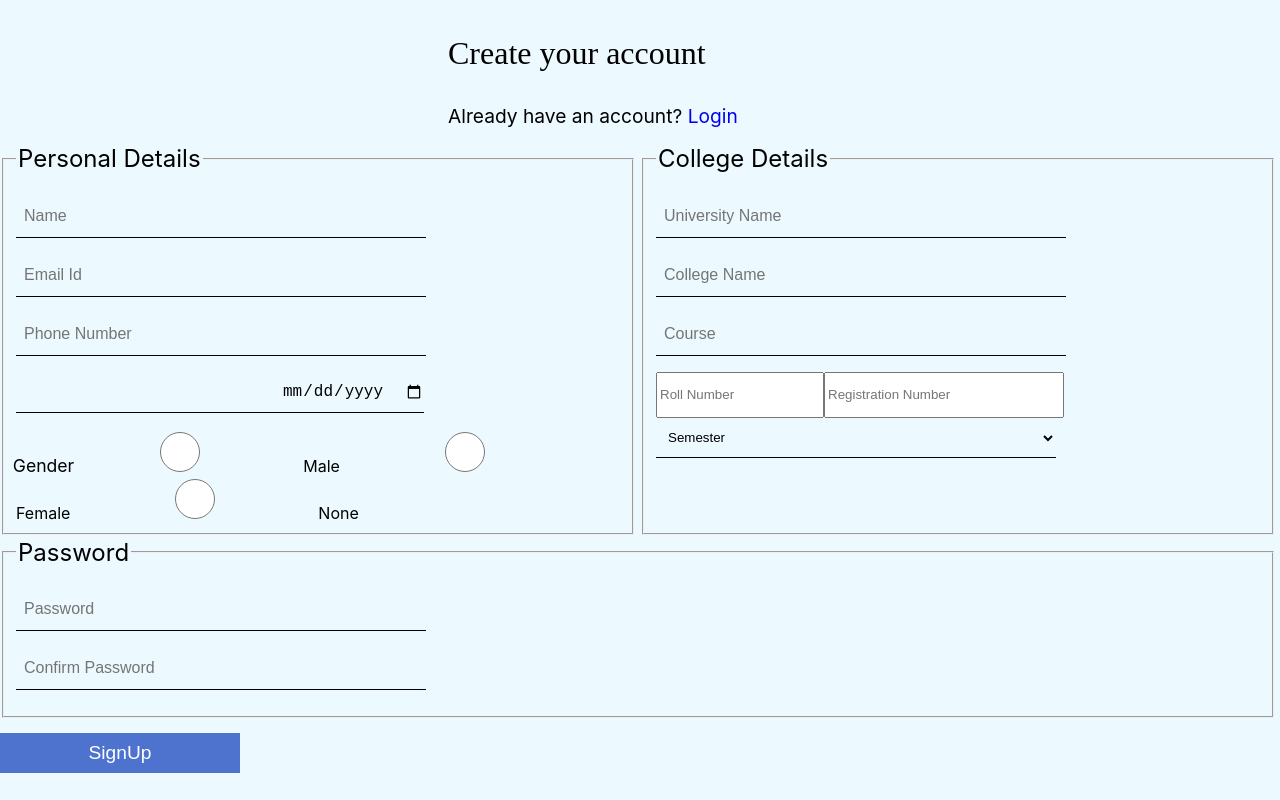
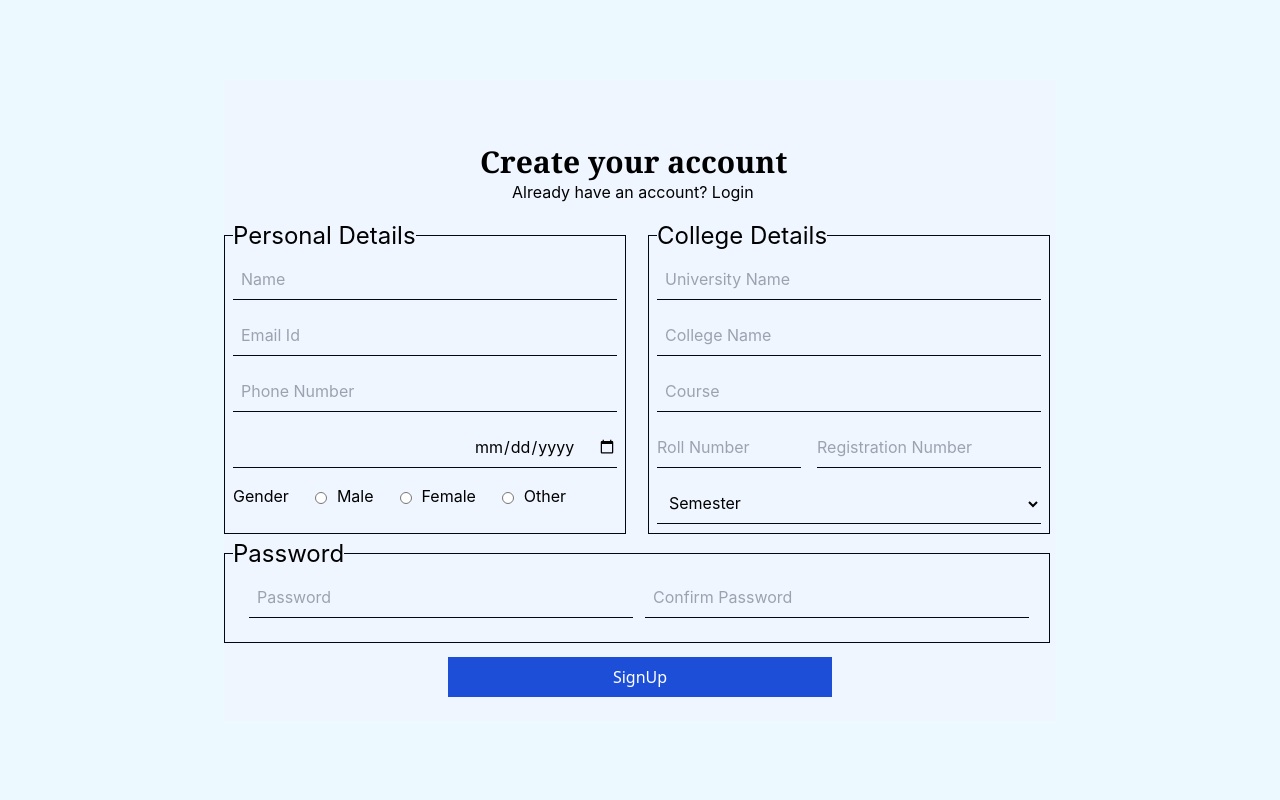
Before and after one commit to ethiclesshacker/code-editor-frontend, a React (Create React App) app: page /register in a window 1280 px wide. Built offline with nearby package versions, Linux system fonts and the light colour scheme.

Commit message:
React to Tailwindcss

```diff
--- a/package.json
+++ b/package.json
@@ -35,5 +35,10 @@
       "last 1 firefox version",
       "last 1 safari version"
     ]
+  },
+  "devDependencies": {
+    "autoprefixer": "^10.4.15",
+    "postcss": "^8.4.27",
+    "tailwindcss": "^3.3.3"
   }
 }
--- /dev/null
+++ b/postcss.config.js
@@ -0,0 +1,6 @@
+module.exports = {
+  plugins: {
+    tailwindcss: {},
+    autoprefixer: {},
+  },
+}
--- a/src/components/login/Login.jsx
+++ b/src/components/login/Login.jsx
@@ -7,7 +7,7 @@ export default function Login() {
             <div id="login-main">
                 <div id="login-head"> Login </div>
                 <input id="login-uname" placeholder="Enter Username" />
-                <input id="login-pass" placeholder="Enter Password" />
+                <input type="password" id="login-pass" placeholder="Enter Password" />
                 <button id="login-log"> Login </button>
                 <div id="login-fp">
                     <a href="abc"> Forgot Password? </a>
--- a/src/components/register/Register.css
+++ b/src/components/register/Register.css
@@ -65,7 +65,7 @@ fieldset > label {
     float: left;
     clear: none;
     display: block;
-    padding: 0px 1em 0px 8px;
+    padding: 0px 1rem 0px 8px;
     margin-left: -2rem;
     font-size: 1.05rem;
     margin-top: 0.8rem;
@@ -127,15 +127,15 @@ option {
     font-size: 1rem;
 }
 
-#pss {
+#register-pss {
     display: grid;
     grid-template-columns: 50% 50%;
 }
 
-#pass {
+#register-pass {
     margin-left: 1rem;
 }
 
-#confirmpass {
+#register-confirmpass {
     margin-left: 0.5rem;
 }
--- a/src/components/register/Register.jsx
+++ b/src/components/register/Register.jsx
@@ -1,64 +1,66 @@
 import React from "react";
 import { Link } from "react-router-dom";
-import "./Register.css"
+// import "./Register.css"
 
 export default function Register(){
     return (
-        <form id="register-signup">
-                <p> Create your account </p>
-                <div id="register-login"> Already have an account?
-                    <Link to="/login"> Login </Link>
-                </div>
-            <div id="register-main">
-                <fieldset>
-                    <legend> Personal Details </legend>
-                    <input id="register-sname" placeholder="Name"/>
-                    <input id="register-email" placeholder="Email Id"/>
-                    <input type="text" pattern="[0-9]{10}" id="register-phnum" placeholder="Phone Number"/>
-                    <input type="date"/>
+        <div className="flex justify-center items-center bg-blue-50">
+        <form>
+            <p className="mt-16 text-3xl font-serif font-bold ml-64"> Create your account </p>
+            <div className="mb-3 ml-72"> Already have an account?
+                <Link to="/login"> Login </Link>
+            </div>
+            <div id="register-main" className="grid grid-cols-2 gap-4">
+                <fieldset className="mt-1 mr-1.5 pl-2 pb-2 pr-2 border border-solid border-slate-950">
+                    <legend className="mb-2 text-2xl"> Personal Details </legend>
+                    <input placeholder="Name" className="flex justify-end mb-4 w-96 h-10 pl-2 border-b border-solid border-slate-950 text-base bg-blue-50 focus:outline-none"/>
+                    <input placeholder="Email Id" className="flex justify-end mb-4 w-96 h-10 pl-2 border-b border-solid border-slate-950 text-base bg-blue-50 focus:outline-none"/>
+                    <input type="text" pattern="[0-9]{10}" placeholder="Phone Number" className="flex justify-end mb-4 w-96 h-10 pl-2 border-b border-solid border-slate-950 text-base bg-blue-50 focus:outline-none"/>
+                    <input type="date" className="flex justify-end mb-4 w-96 h-10 pl-2 border-b border-solid border-slate-950 text-base bg-blue-50 focus:outline-none"/>
                     <div id="register-gender">
-                        <label for="rb" id="register-rb"> Gender </label>
-                        <input type="radio" name="male" value="male" id="register-male"/>
-                        <label for="Male">Male</label>
-                        <input type="radio" value="female" id="register-female"/>
-                        <label for="female">Female</label>
-                        <input type="radio" value="none" id="register-none"/>
-                        <label for="none">None</label>
+                        <label for="rb" className="float-left -mr-2 text-base"> Gender </label>
+                        <input type="radio" name="male" value="male" className="float-left mt-2 w-20 h-3"/>
+                        <label for="Male" className="float-left -ml-6 -mr-2 text-base">Male</label>
+                        <input type="radio" value="female" className="float-left mt-2 w-20 h-3"/>
+                        <label for="female" className="float-left -mr-2 -ml-6 text-base">Female</label>
+                        <input type="radio" value="none" className="float-left mt-2 w-20 w-20 h-3"/>
+                        <label for="none" className="float-left -ml-6 -mr-2 text-base">Other</label>
                     </div>
                 </fieldset>
-                <fieldset>
-                    <legend> College Details </legend>
-                    <input id="register-uni" placeholder="University Name"/>
-                    <input id="register-clg" placeholder="College Name"/>
-                    <input id="register-crs" placeholder="Course"/>
-                    <div id="register-rr">
-                        <input id="register-roll" placeholder="Roll Number"/>
-                        <input id="register-regis" placeholder="Registration Number"/>
+                <fieldset className="mt-1 mr-1.5 pl-2 pb-2 pr-2 border border-solid border-slate-950">
+                    <legend className="mb-2 text-2xl"> College Details </legend>
+                    <input className="flex justify-end mb-4 w-96 h-10 pl-2 border-b border-solid border-slate-950 text-base bg-blue-50 focus:outline-none" placeholder="University Name"/>
+                    <input className="flex justify-end mb-4 w-96 h-10 pl-2 border-b border-solid border-slate-950 text-base bg-blue-50 focus:outline-none" placeholder="College Name"/>
+                    <input className="flex justify-end mb-4 w-96 h-10 pl-2 border-b border-solid border-slate-950 text-base bg-blue-50 focus:outline-none" placeholder="Course"/>
+                    <div className="grid grid-cols-2 gap-x-0">
+                        <input className="flex justify-end mb-4 w-36 h-10 border-b border-solid border-slate-950 text-base bg-blue-50 focus:outline-none " placeholder="Roll Number"/>
+                        <input className="flex justify-end mb-4 -ml-8 w-56 h-10 border-b border-solid border-slate-950 text-base bg-blue-50 focus:outline-none" placeholder="Registration Number"/>
                     </div>
-                    <select id="register-sem">
-                        <option value="s" id="register-sems"> Semester </option>
-                        <option value="I"> I </option>
-                        <option value="II"> II </option>
-                        <option value="III"> III </option>
-                        <option value="IV"> IV </option>
-                        <option value="V"> V </option>
-                        <option value="VI"> VI </option>
-                        <option value="VII"> VII </option>
-                        <option value="VIII"> VIII </option>
+                    <select className="flex justify-end mb-px w-96 h-10 pl-2 border-b border-solid border-slate-950 bg-blue-50">
+                        <option value="s" className="text-base"> Semester </option>
+                        <option value="I" className="text-base"> I </option>
+                        <option value="II" className="text-base"> II </option>
+                        <option value="III" className="text-base"> III </option>
+                        <option value="IV" className="text-base"> IV </option>
+                        <option value="V" className="text-base"> V </option>
+                        <option value="VI" className="text-base"> VI </option>
+                        <option value="VII" className="text-base"> VII </option>
+                        <option value="VIII" className="text-base"> VIII </option>
                     </select>
                 </fieldset>
-                </div>
-                <div id="register-main1">
-                    <fieldset id="register-pss">
-                        <legend> Password </legend>
-                        <input id="register-pass" placeholder="Password"/>
-                        <input id="register-confirmpass" placeholder="Confirm Password"/>
+            </div>
+                <div>
+                    <fieldset className="grid grid-cols-2 mt-1 mr-1.5 pl-2 pb-2 pr-2 border border-solid border-slate-950">
+                        <legend className="mb-2 text-2xl"> Password </legend>
+                        <input type="password" className="mb-4 w-96 h-10 pl-2 ml-4 border-b border-solid border-slate-950 text-base bg-blue-50" placeholder="Password"/>
+                        <input type="password" className="mb-4 w-96 h-10 pl-2 ml-2 border-b border-solid border-slate-950 text-base bg-blue-50" placeholder="Confirm Password"/>
                     </fieldset>
                 </div>
-                <div id="register-main">
-                    <button id="register-sign"> SignUp </button>
+                <div>
+                    <button className="ml-56 font-sans border border-solid border-blue-700 text-center w-96 h-10 bg-blue-700 text-base mt-3.5 mb-6"> SignUp </button>
                     <br/>
                 </div>
         </form>
+        </div>
     );
 }
--- a/src/index.css
+++ b/src/index.css
@@ -1,3 +1,7 @@
+@tailwind base;
+@tailwind components;
+@tailwind utilities;
+
 body {
   margin: 0;
   font-family: -apple-system, BlinkMacSystemFont, 'Segoe UI', 'Roboto', 'Oxygen',
--- /dev/null
+++ b/tailwind.config.js
@@ -0,0 +1,10 @@
+/** @type {import('tailwindcss').Config} */
+module.exports = {
+  content: [
+    "./src/**/*.{js,jsx,ts,tsx}",
+  ],
+  theme: {
+    extend: {},
+  },
+  plugins: [],
+}
```
Also changed, not shown: 1 other file (tests, documents, lock files or other folders).
